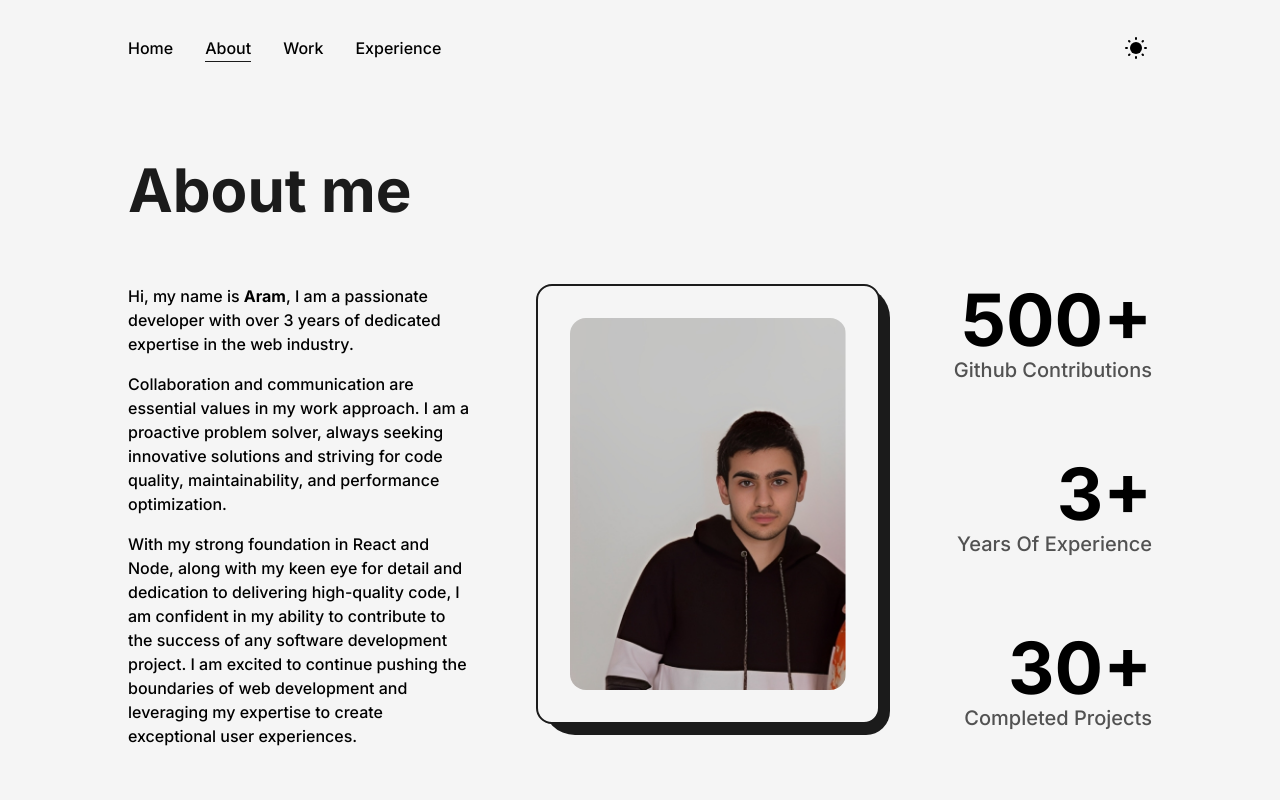
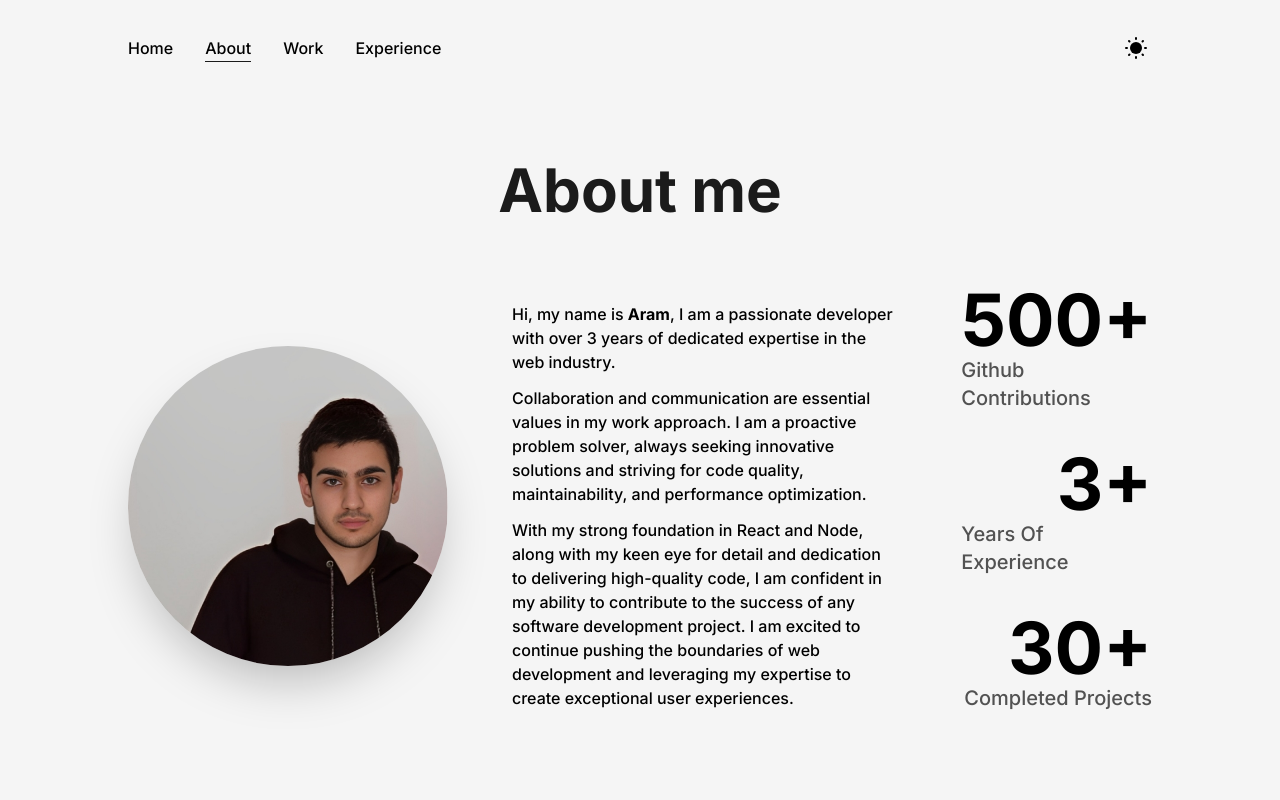
Before and after one commit to aram1l7/portfolio-v3, a Next.js app: page /about in a window 1280 px wide. Shown: the top 800 px of the page. Built offline with nearby package versions, Linux system fonts and the light colour scheme.

Commit message:
About me refactor

```diff
--- a/src/pages/about.js
+++ b/src/pages/about.js
@@ -10,17 +10,27 @@ const About = () => {
         <h1
           className="inline-block text-dark dark:text-light
       font-bold w-full !text-6xl xl:!text-5xl
-      lg:!text-center lg:!text-6xl md:!text-5xl sm:!text-3xl animate-fade sm:mb-8 mb-16"
+      text-center lg:!text-6xl md:!text-5xl sm:!text-3xl animate-fade sm:mb-8 mb-16"
         >
           About me
         </h1>
-        <div className="grid w-full grid-cols-8 gap-16 sm:gap-8">
-          <div className="col-span-3 flex flex-col items-start justify-start xl:col-span-4 md:order-2  md:col-span-8">
+        <div className="flex gap-16 items-center justify-center xl:flex-col">
+          <div className="relative min-w-[320px] min-h-[320px]">
+            <Image
+              src="/images/aram.png"
+              className="h-auto rleative w-full rounded-full max-w-xs max-h-80 shadow-2xl object-cover"
+              fill
+              sizes="(max-width: 768px) 100vw,
+              (max-width: 1200px) 50vw,
+              33vw"
+            />
+          </div>
+          <div className="flex flex-col gap-1 max-w-md">
             <p className="font-medium ">
               Hi, my name is <strong>Aram</strong>, I am a passionate developer
               with over 3 years of dedicated expertise in the web industry.
             </p>
-            <p className="my-4 font-medium">
+            <p className="my-2 font-medium">
               Collaboration and communication are essential values in my work
               approach. I am a proactive problem solver, always seeking
               innovative solutions and striving for code quality,
@@ -35,16 +45,7 @@ const About = () => {
               create exceptional user experiences.
             </p>
           </div>
-          <div className="relative col-span-3 h-max rounded-2xl border-2 border-solid border-dark  bg-light p-8 dark:border-light dark:bg-dark xl:col-span-4 md:col-span-8 md:order-1 ">
-            <div className="absolute  top-0 -right-3 -z-10 h-[103%] w-[102%]  rounded-[2rem] rounded-br-3xl  bg-dark dark:bg-light"></div>
-            <Image
-              src="/images/aram.png"
-              className="h-auto w-full rounded-2xl"
-              width={1920}
-              height={2345}
-            />
-          </div>
-          <div className="col-span-2 flex flex-col items-end justify-between xl:col-span-8 xl:flex-row  xl:items-center md:order-3">
+          <div className="flex justify-center flex-col gap-5">
             <div className="flex flex-col items-end justify-center xl:items-center">
               <span className="inline-block text-7xl font-bold md:text-6xl sm:text-5xl xs:text-4xl">
                 <AnimatedNumbers value={500} />+
```
